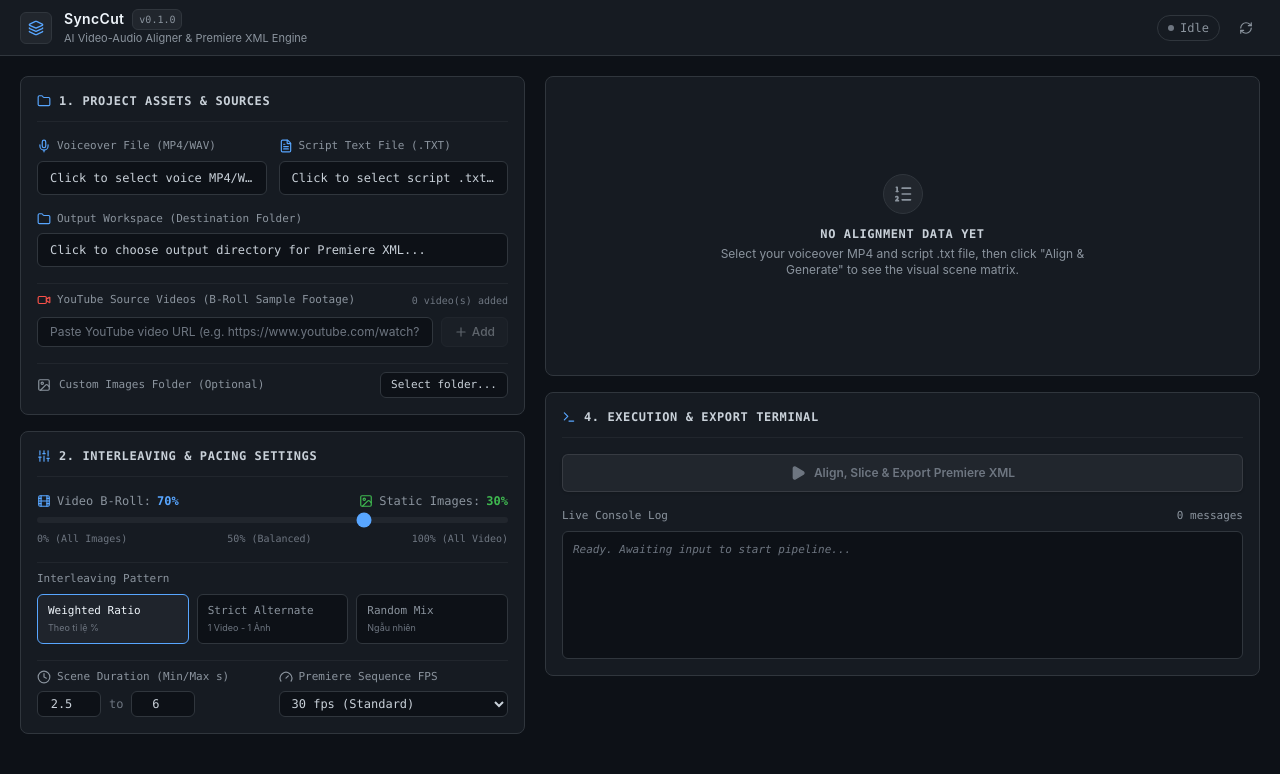
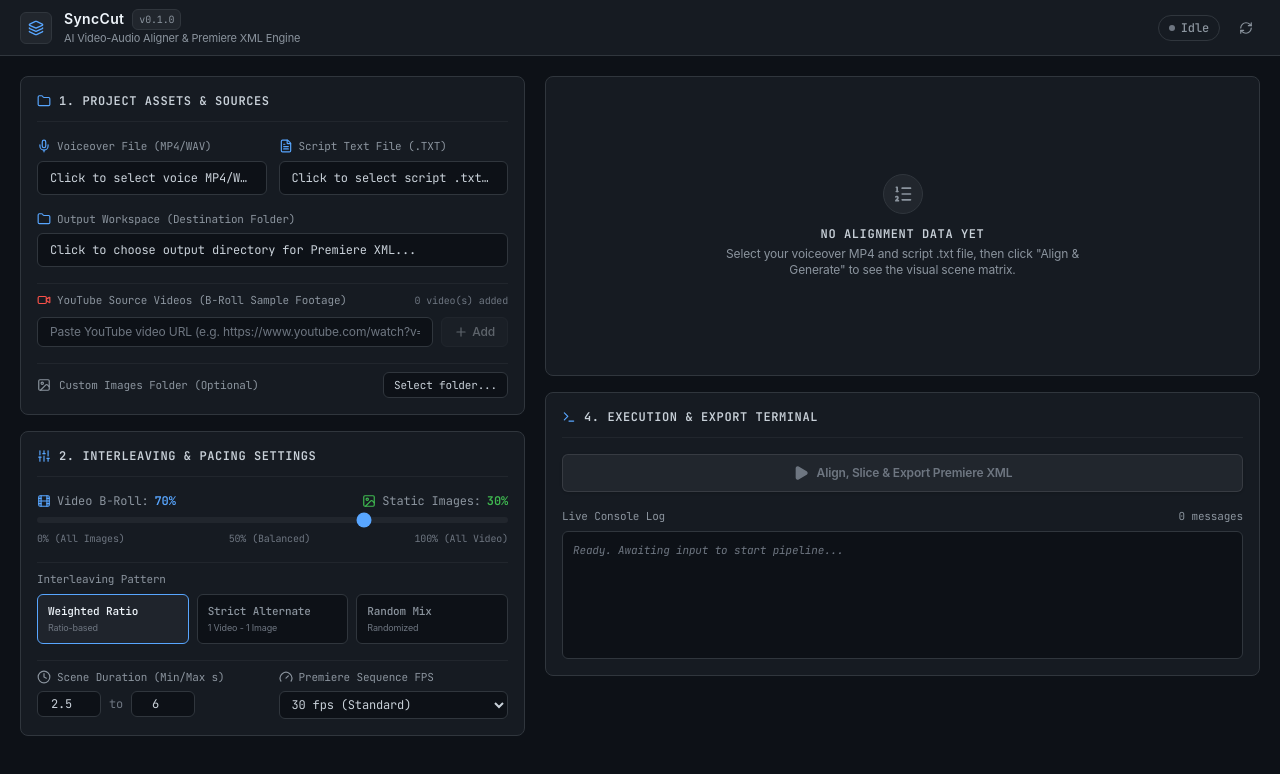
Before and after one commit to pecora31/SyncCut, a React (Vite) app: page / in a window 1280 px wide. Shown: the top 774 px of the page. Built offline with nearby package versions, Linux system fonts and the light colour scheme; the HTML template or start-up script is replaced by a standard one.

Commit message:
style: apply Plus Jakarta Sans font and standardize 100% English UI copy

```diff
--- a/index.html
+++ b/index.html
@@ -4,7 +4,10 @@
     <meta charset="UTF-8" />
     <link rel="icon" type="image/svg+xml" href="/vite.svg" />
     <meta name="viewport" content="width=device-width, initial-scale=1.0" />
-    <title>Tauri + React + Typescript</title>
+    <title>SyncCut - AI Video Aligner & Premiere XML Engine</title>
+    <link rel="preconnect" href="https://fonts.googleapis.com">
+    <link rel="preconnect" href="https://fonts.gstatic.com" crossorigin>
+    <link href="https://fonts.googleapis.com/css2?family=JetBrains+Mono:ital,wght@0,400;0,500;0,600;1,400&family=Plus+Jakarta+Sans:wght@400;500;600;700&display=swap" rel="stylesheet">
   </head>
 
   <body>
--- a/src/components/PacingControls.tsx
+++ b/src/components/PacingControls.tsx
@@ -59,9 +59,9 @@
         <label className="text-[11px] font-mono text-[#8b949e]">Interleaving Pattern</label>
         <div className="grid grid-cols-3 gap-2">
           {[
-            { id: 'ratio', label: 'Weighted Ratio', desc: 'Theo tỉ lệ %' },
-            { id: 'alternate', label: 'Strict Alternate', desc: '1 Video - 1 Ảnh' },
-            { id: 'random', label: 'Random Mix', desc: 'Ngẫu nhiên' },
+            { id: 'ratio', label: 'Weighted Ratio', desc: 'Ratio-based' },
+            { id: 'alternate', label: 'Strict Alternate', desc: '1 Video - 1 Image' },
+            { id: 'random', label: 'Random Mix', desc: 'Randomized' },
           ].map((mode) => (
             <button
               key={mode.id}
--- a/src/index.css
+++ b/src/index.css
@@ -2,7 +2,7 @@
 
 @layer base {
   :root {
-    /* GitHub Dark Theme Palette */
+    /* Modern GitHub Dark Theme Palette */
     --color-canvas-default: #0d1117;
     --color-canvas-subtle: #161b22;
     --color-canvas-overlay: #1c2128;
@@ -27,7 +27,8 @@
   body {
     background-color: var(--color-canvas-default);
     color: var(--color-fg-default);
-    font-family: -apple-system, BlinkMacSystemFont, "Segoe UI", "Noto Sans", Helvetica, Arial, sans-serif, "Apple Color Emoji", "Segoe UI Emoji";
+    font-family: 'Plus Jakarta Sans', -apple-system, BlinkMacSystemFont, "Segoe UI", Roboto, Helvetica, Arial, sans-serif;
+    letter-spacing: -0.01em;
     -webkit-font-smoothing: antialiased;
     -moz-osx-font-smoothing: grayscale;
     user-select: none;
@@ -35,10 +36,10 @@
   }
 
   code, pre, .font-mono {
-    font-family: ui-monospace, SFMono-Regular, "SF Mono", Menlo, Consolas, "Liberation Mono", monospace !important;
+    font-family: 'JetBrains Mono', ui-monospace, SFMono-Regular, Menlo, Monaco, Consolas, monospace !important;
   }
 
-  /* GitHub Dark Scrollbar */
+  /* Sleek GitHub Dark Scrollbar */
   ::-webkit-scrollbar {
     width: 6px;
     height: 6px;
@@ -48,7 +49,7 @@
   }
   ::-webkit-scrollbar-thumb {
     background: #30363d;
-    border-radius: 3px;
+    border-radius: 4px;
   }
   ::-webkit-scrollbar-thumb:hover {
     background: #484f58;
```
